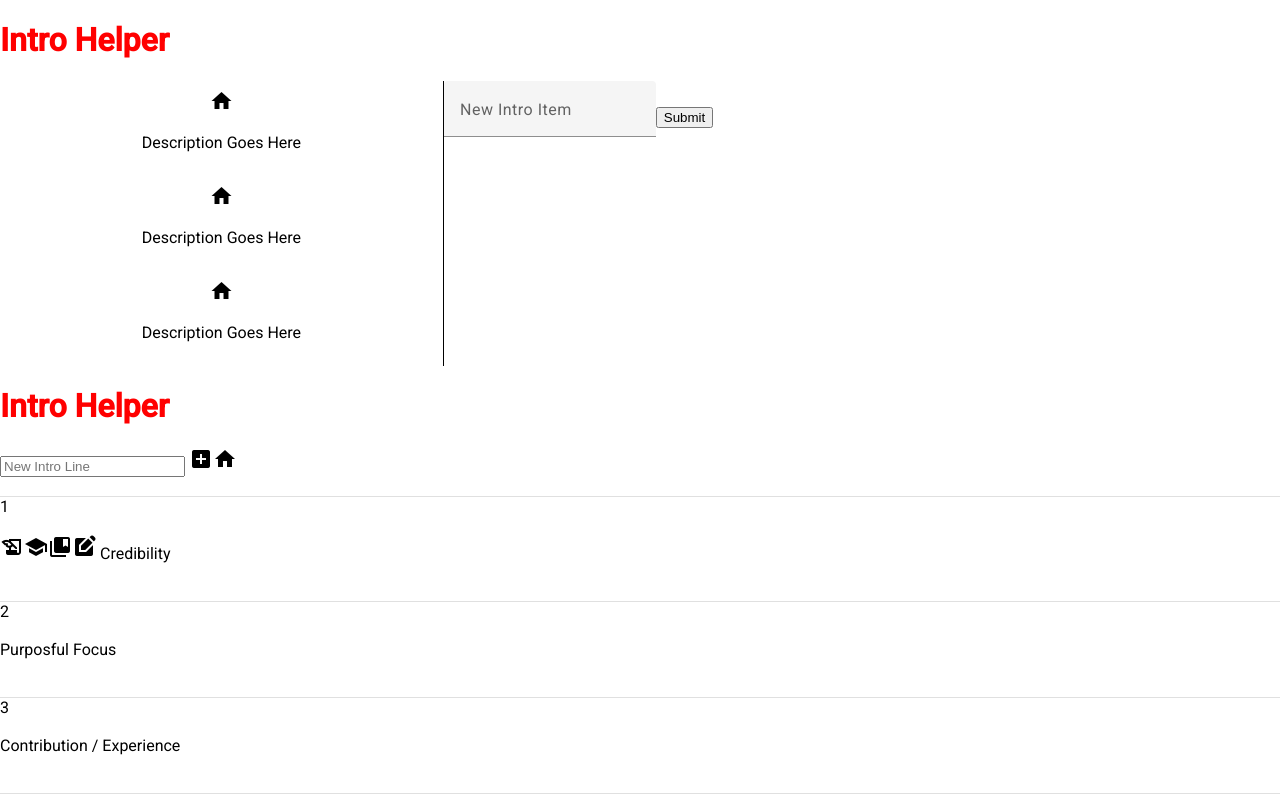
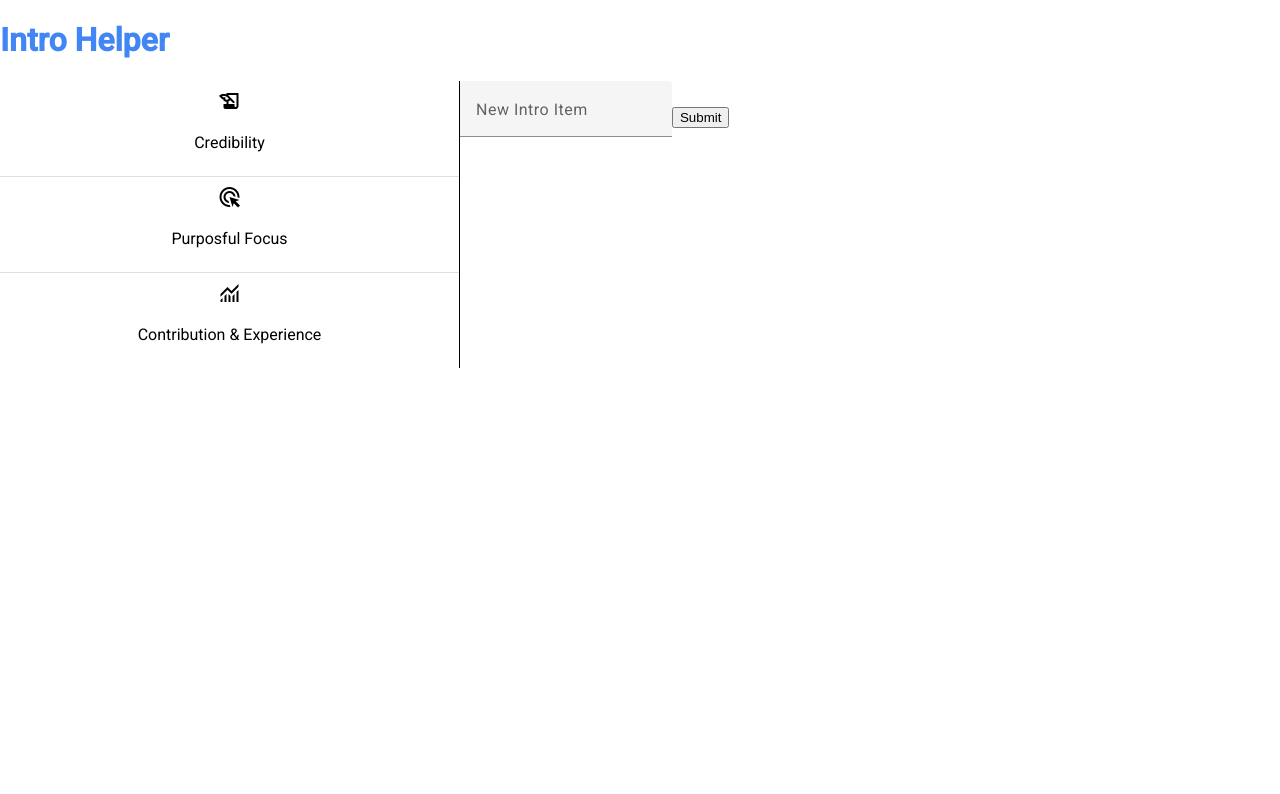
Before and after one commit to mkane827/intro-helper, an Angular app: page / in a window 1280 px wide. Shown: the top 794 px of the page. Built offline with nearby package versions, Linux system fonts and the light colour scheme.

Commit message:
more work

```diff
--- a/src/app/app.component.html
+++ b/src/app/app.component.html
@@ -4,16 +4,18 @@
 <main class="main">
   <section class="sideNav">
     <div class="item">
-      <mat-icon class="icon">home</mat-icon>
-      <p>Description Goes Here</p>
+      <mat-icon class="icon">history_edu</mat-icon>
+      <p>Credibility</p>
     </div>
+    <mat-divider></mat-divider>
     <div class="item">
-      <mat-icon class="icon">home</mat-icon>
-      <p>Description Goes Here</p>
+      <mat-icon class="icon">ads_click</mat-icon>
+      <p>Purposful Focus</p>
     </div>
+    <mat-divider></mat-divider>
     <div class="item">
-      <mat-icon class="icon">home</mat-icon>
-      <p>Description Goes Here</p>
+      <mat-icon class="icon" fontSet="material-symbols-outlined">monitoring</mat-icon>
+      <p>Contribution & Experience</p>
     </div>
   </section>
 
@@ -27,40 +29,7 @@
     </form>
   </section>
 </main>
-
-<h1 class="title">{{title}}</h1>
-<input type="text" placeholder="New Intro Line" [(ngModel)]="newItem">
-{{newItem}}
-<mat-icon>add_box</mat-icon>
-<mat-icon>home</mat-icon>
-<br>
-<br>
-<mat-divider></mat-divider>
-1
-<br>
-<br>
-<mat-icon>history_edu</mat-icon>
-<mat-icon>school</mat-icon>
-<mat-icon>collections_bookmark</mat-icon>
-<mat-icon>edit_square</mat-icon>
-Credibility
-<br>
-<br>
-<br>
-<mat-divider></mat-divider>
-2
-<br>
-<br>
-Purposful Focus
-<br>
-<br>
-<br>
-<mat-divider></mat-divider>
-3
-<br>
-<br>
-Contribution / Experience
-<br>
-<br>
-<br>
-<mat-divider></mat-divider>
+<div class="graveyard">
+<mat-icon class="icon">insights</mat-icon>
+<mat-icon class="icon">auto_awesome</mat-icon>
+</div>
--- a/src/app/app.component.scss
+++ b/src/app/app.component.scss
@@ -1,5 +1,5 @@
 .title {
-  color: red;
+  color: #4285F4;
 }
 
 .main {
@@ -19,3 +19,7 @@
 .content {
   flex: 2 0 auto;
 }
+
+.graveyard {
+    display: none;
+}
--- a/src/app/app.module.ts
+++ b/src/app/app.module.ts
@@ -17,7 +17,7 @@ import { BrowserAnimationsModule } from '@angular/platform-browser/animations';
     FormsModule,
     MatInputModule,
     MatIconModule,
-    MatDividerModule
+    MatDividerModule,
   ],
   providers: [],
   bootstrap: [AppComponent]
--- a/src/index.html
+++ b/src/index.html
@@ -9,6 +9,7 @@
   <link rel="preconnect" href="https://fonts.gstatic.com">
   <link href="https://fonts.googleapis.com/css2?family=Roboto:wght@300;400;500&display=swap" rel="stylesheet">
   <link href="https://fonts.googleapis.com/icon?family=Material+Icons" rel="stylesheet">
+  <link href="https://fonts.googleapis.com/icon?family=Material+Symbols+Outlined" rel="stylesheet">
 </head>
 <body>
   <app-root></app-root>
```
